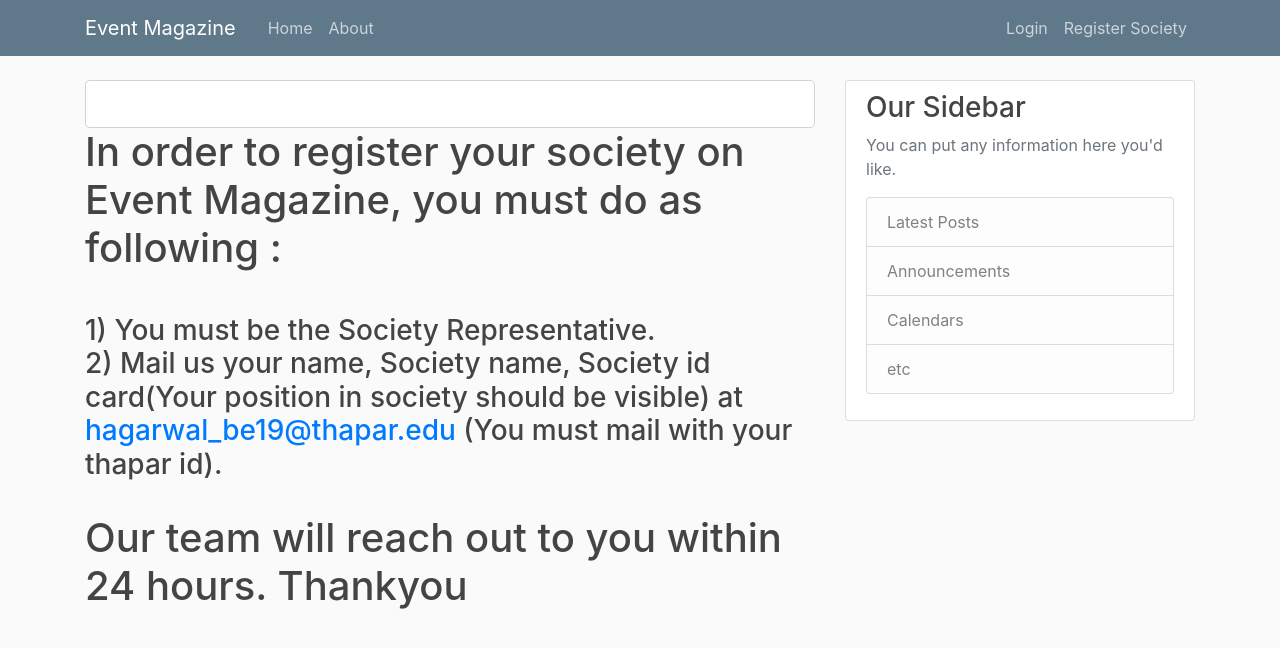
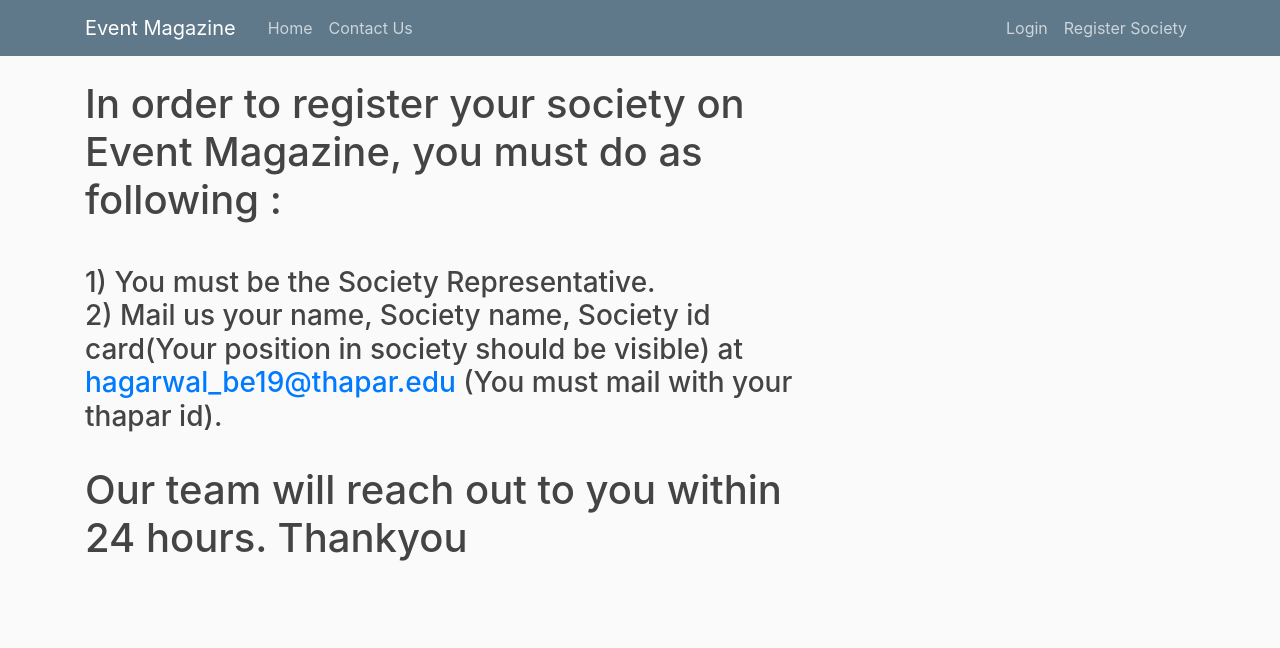
Before and after one commit to sparsh1402/Event_Magazine, a Django app: page /register/ in a window 1280 px wide. Shown: the top 648 px of the page. Run offline with Django 3.2, Linux system fonts and the light colour scheme; some libraries are stand-ins or nearby versions.

Commit message:
Added Contact Us page

```diff
--- /dev/null
+++ b/django_project/blog/static/blog/contact.css
@@ -0,0 +1,13 @@
+*{
+    padding: 0;
+    margin: 0;
+    box-sizing: border-box;
+
+}
+
+.head{
+    background: url(./)no-repeat;
+    background-size: 100% 100%;
+    /* text-align: center; */
+
+}
--- a/django_project/blog/templates/blog/about.html
+++ /dev/null
@@ -1,4 +0,0 @@
-{% extends "blog/base.html"%}
-{% block content%}
-    <h1>About Page</h1>
-{% endblock content%}
--- a/django_project/blog/templates/blog/base.html
+++ b/django_project/blog/templates/blog/base.html
@@ -10,7 +10,7 @@
     <!-- Bootstrap CSS -->
     <link rel="stylesheet" href="https://maxcdn.bootstrapcdn.com/bootstrap/4.0.0/css/bootstrap.min.css" integrity="sha384-Gn5384xqQ1aoWXA+058RXPxPg6fy4IWvTNh0E263XmFcJlSAwiGgFAW/dAiS6JXm" crossorigin="anonymous">
     <link rel="stylesheet" href="{% static 'blog/main.css'%}">
-
+    <link rel="stylesheet" href="{% static 'blog/contact.css'%}">
     {% if title %}
     <title>Django Blog - {{ title }}</title>
 {%else%}
@@ -28,7 +28,7 @@
             <div class="collapse navbar-collapse" id="navbarToggle">
               <div class="navbar-nav mr-auto">
                 <a class="nav-item nav-link" href="{% url 'blog-home' %}">Home</a>
-                <a class="nav-item nav-link" href="{% url 'blog-about' %}">About</a>
+                <a class="nav-item nav-link" href="{% url 'blog-contact_us' %}">Contact Us</a>
               </div>
               <!-- Navbar Right Side -->
               <div class="navbar-nav">
@@ -51,7 +51,7 @@
             {% endif %}
             {% block content %}{% endblock %}
           </div>
-          <div class="col-md-4">
+          <!-- <div class="col-md-4">
             <div class="content-section">
               <h3>Our Sidebar</h3>
               <p class='text-muted'>You can put any information here you'd like.
@@ -63,7 +63,7 @@
                 </ul>
               </p>
             </div>
-          </div>
+          </div> -->
         </div>
       </main>
 
--- a/django_project/blog/urls.py
+++ b/django_project/blog/urls.py
@@ -2,5 +2,5 @@
 from . import views
 urlpatterns = [
     path('', views.home, name = 'blog-home'),
-    path('about/', views.about, name = 'blog-about'),
+    path('contact_us/', views.contact_us, name = 'blog-contact_us'),
 ]
--- a/django_project/blog/views.py
+++ b/django_project/blog/views.py
@@ -9,5 +9,5 @@
         'posts': Post.objects.all()
     }
     return render(request, 'blog/home.html',context)
-def about(request):
-    return render(request, 'blog/about.html',{'title' : 'About'})
+def contact_us(request):
+    return render(request, 'blog/contact_us.html',{'title' : 'contact_us'})
--- a/django_project/django_project/urls.py
+++ b/django_project/django_project/urls.py
@@ -1,5 +1,6 @@
 
 from django.contrib import admin
+from django.contrib.auth import views as auth_views
 from django.urls import path, include
 from users import views as user_views
 
--- a/django_project/users/templates/users/register.html
+++ b/django_project/users/templates/users/register.html
@@ -1,7 +1,7 @@
 {% extends "blog/base.html"%}
 {% block content%}
 <div class="form-outline">
-    <input type="text" id="formControlLg" class="form-control form-control-lg" />
+
     <label class="form-label" for="formControlLg"><h1>In order to register your society on Event Magazine, you must do as following :</h1>
         <h3><br>1) You must be the Society Representative.
         <br>2) Mail us your name, Society name, Society id card(Your position in society should be visible) at <a href = "gmail.com">hagarwal_be19@thapar.edu</a>
```
Also changed, not shown: django_project/blog/templates/blog/contact_us.html (added, +41 -0 lines), django_project/blog/templates/blog/home.html (+15 -0 lines), django_project/db.sqlite3.
